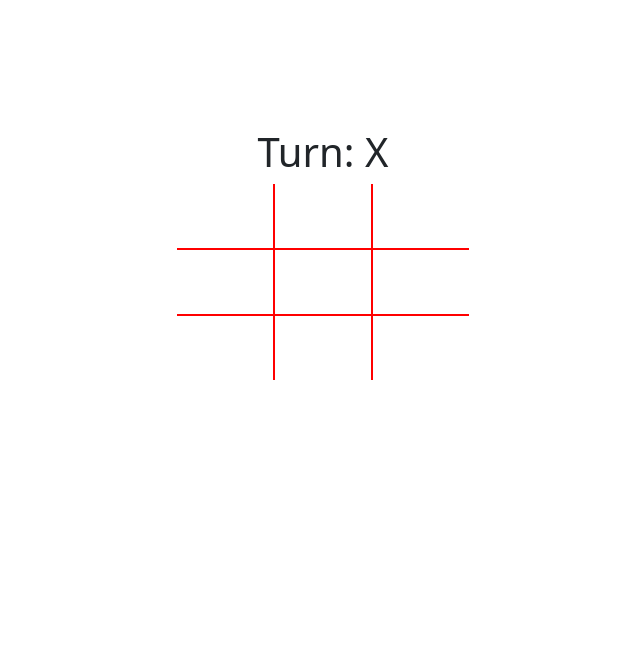
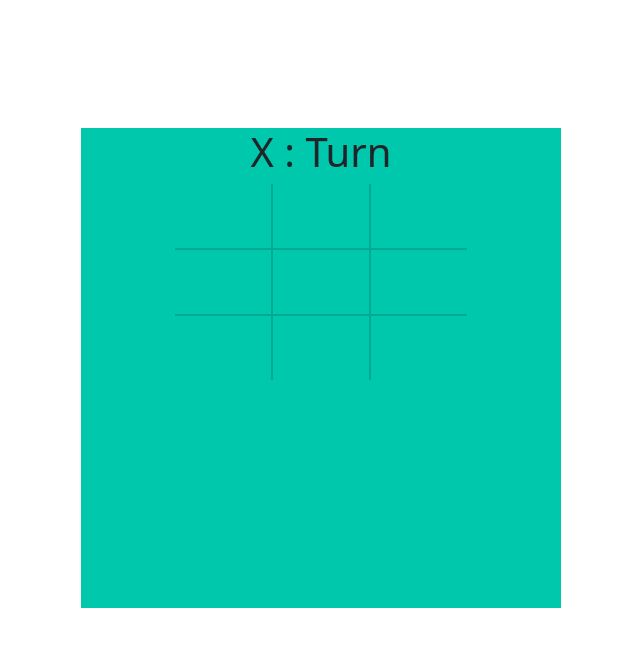
Before and after one commit to Chamarez/React-Tic-Tac-Toe, a React (Create React App) app: page / in a window 1280 px wide. Shown: the top 646 px of the page, without its empty margins (319-959 px from the left). Built offline with nearby package versions, Linux system fonts and the light colour scheme.

Commit message:
feat: aplication working

```diff
--- a/src/App.css
+++ b/src/App.css
@@ -1,21 +1,16 @@
 .container{
     display: flex;
+    height: 60vh ;
+    width: 60vh !important;
     margin-top: 10%;
     justify-content: center;
     text-align: center;
+    background-color:  rgb(0, 200, 172);
+}
+.winner{
+    display: grid !important;
 }
 
-.card {
-    display: flex;
-    flex-wrap: wrap;
-    max-width: 18rem;
-    justify-content: center;
-    margin: 2rem .5rem;
-    margin: 0px;
-    padding: 0px;
-    border: none !important ;
-
-}
 .btn{
     height: 3rem;
     width: 5rem;
@@ -23,16 +18,28 @@
 
 
 .first{
-    border-right: 2px solid red !important;
+    border-right: 2px solid rgb(0, 169, 147) !important;
 }
 .second{
-    border-right: 2px solid red !important;
+    border-right: 2px solid rgb(0, 169, 147) !important;
 }
 
 .middle{
-    border-bottom: 2px solid red !important;
-    border-top: 2px solid red !important;
+    border-bottom: 2px solid rgb(0, 169, 147) !important;
+    border-top: 2px solid rgb(0, 169, 147) !important;
 }
 .bottom{
     border-bottom-width:0px !important
 }
+
+.win{
+    font-size: 30vh;
+}
+
+.reset{
+    justify-content: center;
+    text-align: center;
+    color: rgb(0, 198, 187) !important;
+    box-shadow: none !important;
+    width: 20%;
+}
--- a/src/App.jsx
+++ b/src/App.jsx
@@ -1,5 +1,6 @@
 import './App.css';
 import React, { useState, useEffect } from 'react';
+import { render } from '@testing-library/react';
 
 
 function App() {
@@ -26,12 +27,15 @@ function App() {
       if (game[a] && game[a] === game[b] && game[a] === game[c]) {
         return game[a];
       }
+    }if(!game.includes(" ")){
+      return "tie"
     }
     return null;
 
   }
   function resetGame() {
     setGame([" ", " ", " ", " ", " ", " ", " ", " ", " ",])
+    setCount(0)
   }
 
   useEffect(() => {
@@ -47,7 +51,6 @@ function App() {
       arr = [...game]
       arr[n - 1] = "X"
       setGame([...arr])
-
     } else {
       arr = [...game]
       arr[n - 1] = "O"
@@ -56,39 +59,79 @@ function App() {
   }
 
 
+if(winner=="tie"){
+{return (
+<div className='main'>
+<div className='container winner'>
+  <div>
+    <h1 className='win'>XO</h1>
+    <h1>DRAW!</h1>
+    </div>
+  </div>
+
+<button onClick={() => resetGame()} align-items-center className= "btn d-block mx-auto reset">RESTART GAME</button>
+
+</div>
+
+  )}}
+
+  if(winner=="X" || winner=="O"){
+    {return (
+    <div className='main'>
+    <div className='container winner'>
+      <div>
+        <h1 className='win'>{winner}</h1>
+        <h1>WINNER!</h1>
+        </div>
+      </div>
+
+    <button onClick={() => resetGame()} align-items-center className= "btn d-block mx-auto reset">RESTART GAME</button>
+
+    </div>
+
+      )}}
+
+
+
+const playerTwo = {
+  color:'rgb(230, 244, 207)'
+}
+const playerOne= {
+  color: 'rgb(79, 83, 86)'
+}
 
   return (
     <div className='container'>
-      <div className="card" >
-        <div className="tables">
-        <h1>Turn: {count % 2 === 0 ? "X" : "O"}</h1>
+
+        <div className="board">
+      <h1> {count % 2 === 0 ? "X" : "O"} : Turn </h1>
           <table className="table borderless">
             <tbody>
               <tr>
-              <td className='first'> <button disabled={game[0] !== " "} className="btn" id="one" onClick={() => operation(1)}>{game[0]}</button></td>
-              <td className='second'> <button disabled={game[1] !== " "} className="btn " id="two" onClick={() => operation(2)}>{game[1]}</button></td>
-              <td className='third'> <button disabled={game[2] !== " "} className="btn " id="three" onClick={() => operation(3)}>{game[2]}</button></td>
+                <td className='first'> <button disabled={game[0] !== " "} style={(game[0]==="O")?playerTwo:playerOne} className="btn" id="one" onClick={() => operation(1)}>{game[0]}</button></td>
+                <td className='second'> <button disabled={game[1] !== " "} style={(game[1]==="O")?playerTwo:playerOne} className="btn " id="two" onClick={() => operation(2)}>{game[1]}</button></td>
+                <td className='third'> <button disabled={game[2] !== " "} style={(game[2]==="O")?playerTwo:playerOne} className="btn " id="three" onClick={() => operation(3)}>{game[2]}</button></td>
               </tr>
               <tr>
-              <td className='first middle'> <button disabled={game[3] !== " "} className="btn " id="four" onClick={() => operation(4)}>{game[3]}</button></td>
-              <td className='second middle'> <button disabled={game[4] !== " "} className="btn " id="five" onClick={() => operation(5)}>{game[4]}</button></td>
-              <td className='third middle'> <button disabled={game[5] !== " "} className="btn " id="six" onClick={() => operation(6)}>{game[5]}</button></td>
+                <td className='first middle'> <button style={(game[3]==="O")?playerTwo:playerOne} disabled={game[3] !== " "} className="btn " id="four" onClick={() => operation(4)}>{game[3]}</button></td>
+                <td className='second middle'> <button disabled={game[4] !== " "} style={(game[4]==="O")?playerTwo:playerOne} className="btn " id="five" onClick={() => operation(5)}>{game[4]}</button></td>
+                <td className='third middle'> <button disabled={game[5] !== " "} style={(game[5]==="O")?playerTwo:playerOne} className="btn " id="six" onClick={() => operation(6)}>{game[5]}</button></td>
               </tr>
               <tr>
-              <td className='first bottom'> <button disabled={game[6] !== " "} className="btn " id="seven" onClick={() => operation(7)}>{game[6]}</button></td>
-              <td className='second bottom'> <button disabled={game[7] !== " "} className="btn " id="eight" onClick={() => operation(8)}>{game[7]}</button></td>
-              <td className='third bottom'> <button disabled={game[8] !== " "} className="btn " id="nine" onClick={() => operation(9)}>{game[8]}</button></td>
+                <td className='first bottom'> <button disabled={game[6] !== " "} style={(game[6]==="O")?playerTwo:playerOne} className="btn " id="seven" onClick={() => operation(7)}>{game[6]}</button></td>
+                <td className='second bottom'> <button disabled={game[7] !== " "} style={(game[7]==="O")?playerTwo:playerOne} className="btn " id="eight" onClick={() => operation(8)}>{game[7]}</button></td>
+                <td className='third bottom'> <button disabled={game[8] !== " "} style={(game[8]==="O")?playerTwo:playerOne} className="btn " id="nine" onClick={() => operation(9)}>{game[8]}</button></td>
               </tr>
             </tbody>
           </table>
 
       </div>
     </div>
-    </div>
 
 
+)
 
-  );
 }
 
+
 export default App;
```
Also changed, not shown: src/components/board.jsx (added, +31 -0 lines). Lines whose indentation alone changed are shown as unchanged.
